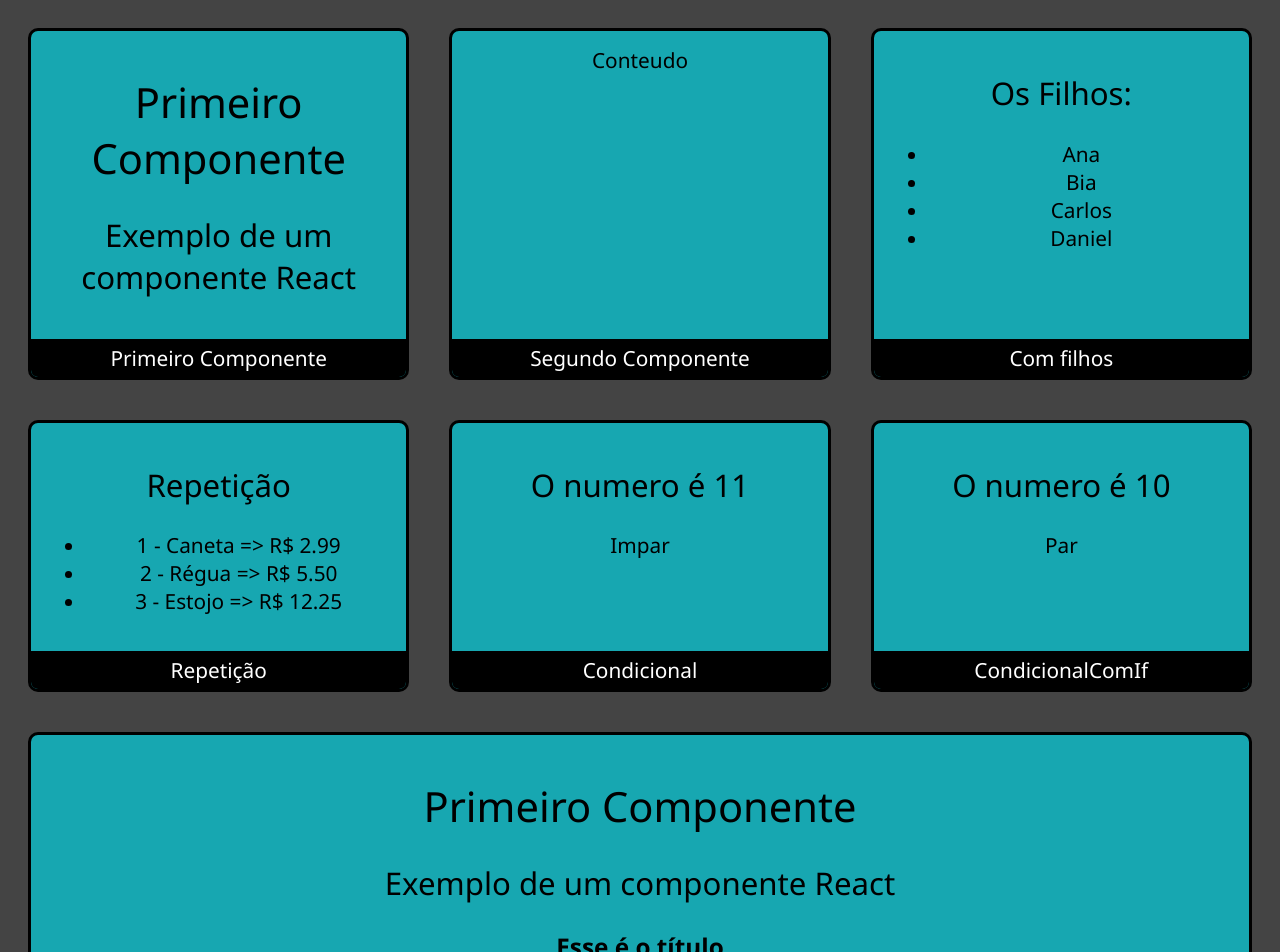
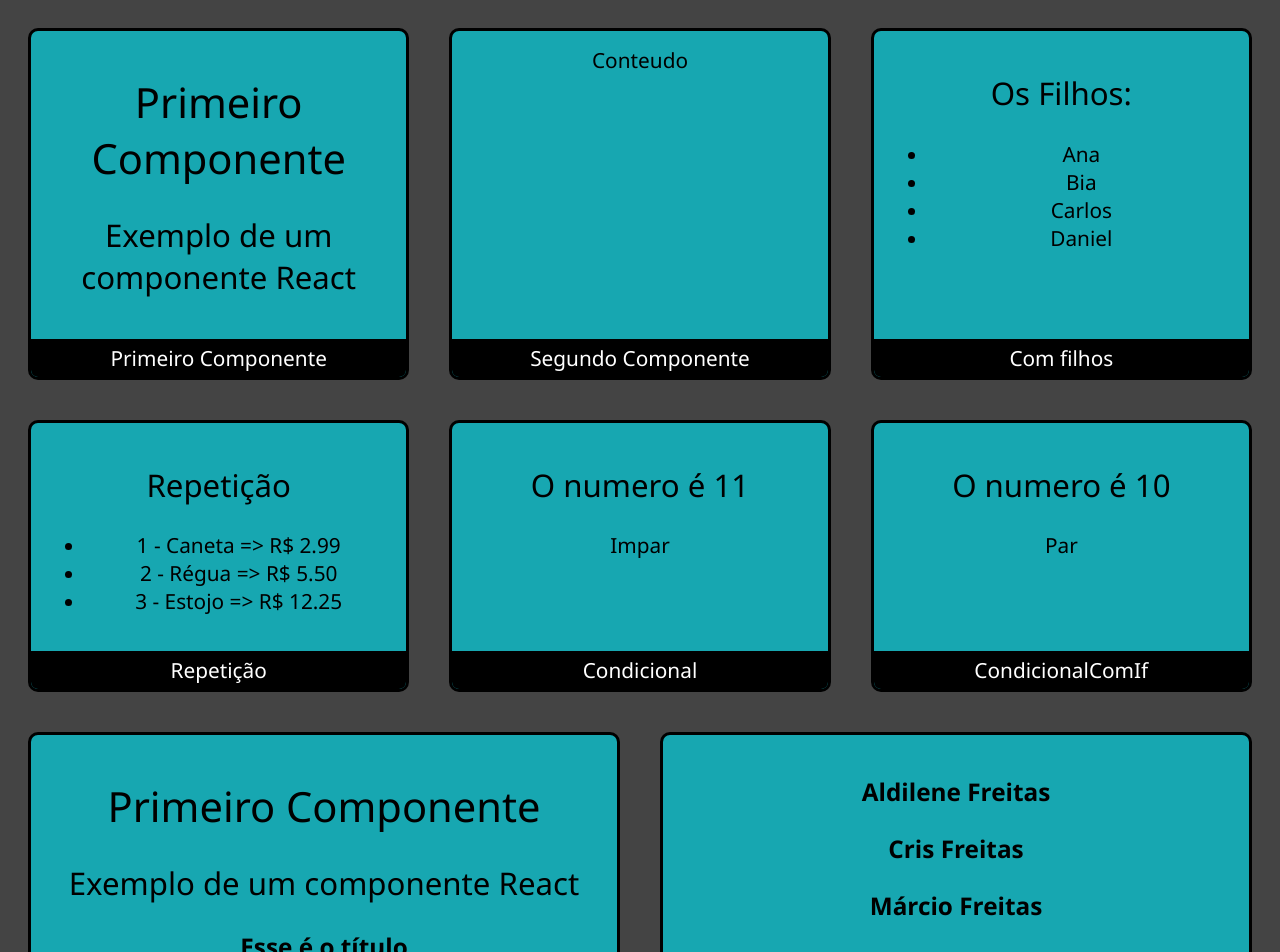
Before and after one commit to VianaMarcioDev/Atividade-Cards-JS-React, a React (Create React App) app: page / in a window 1280 px wide. Shown: the top 952 px of the page. Built offline with nearby package versions, Linux system fonts and the light colour scheme.

Commit message:
feat: adicionar componente com comunicacao direta

```diff
--- a/src/App.jsx
+++ b/src/App.jsx
@@ -8,6 +8,7 @@ import Card from "./components/layout/Card";
 import Repetição from "./components/layout/Repetição";
 import Condicional from "./components/layout/Condicional";
 import CondicionalComIf from "./components/layout/CondicionalComIf";
+import Pai from "./components/comunicacao/direta/Pai";
 
 export default (props) => (
   <div className="App">
@@ -49,5 +50,9 @@ export default (props) => (
         subtitulo="Esse é o subtitulo"
       ></ComParametro>
     </Card>
+
+    <Card titulo="Comunicacao Direta">
+        <Pai></Pai>
+    </Card>
   </div>
 );
--- /dev/null
+++ b/src/components/comunicacao/direta/Filho.jsx
@@ -0,0 +1,6 @@
+import React from "react";
+
+export default props =>
+    <div>
+        <h3>{props.children}  {props.sobrenome}</h3>
+    </div>
--- /dev/null
+++ b/src/components/comunicacao/direta/Pai.jsx
@@ -0,0 +1,9 @@
+import React from "react";
+import Filho from './Filho'
+
+export default props =>
+    <div>
+        <Filho sobrenome="Freitas">Aldilene</Filho>
+        <Filho sobrenome="Freitas">Cris</Filho>
+        <Filho sobrenome="Freitas">Márcio</Filho>
+    </div>
```
